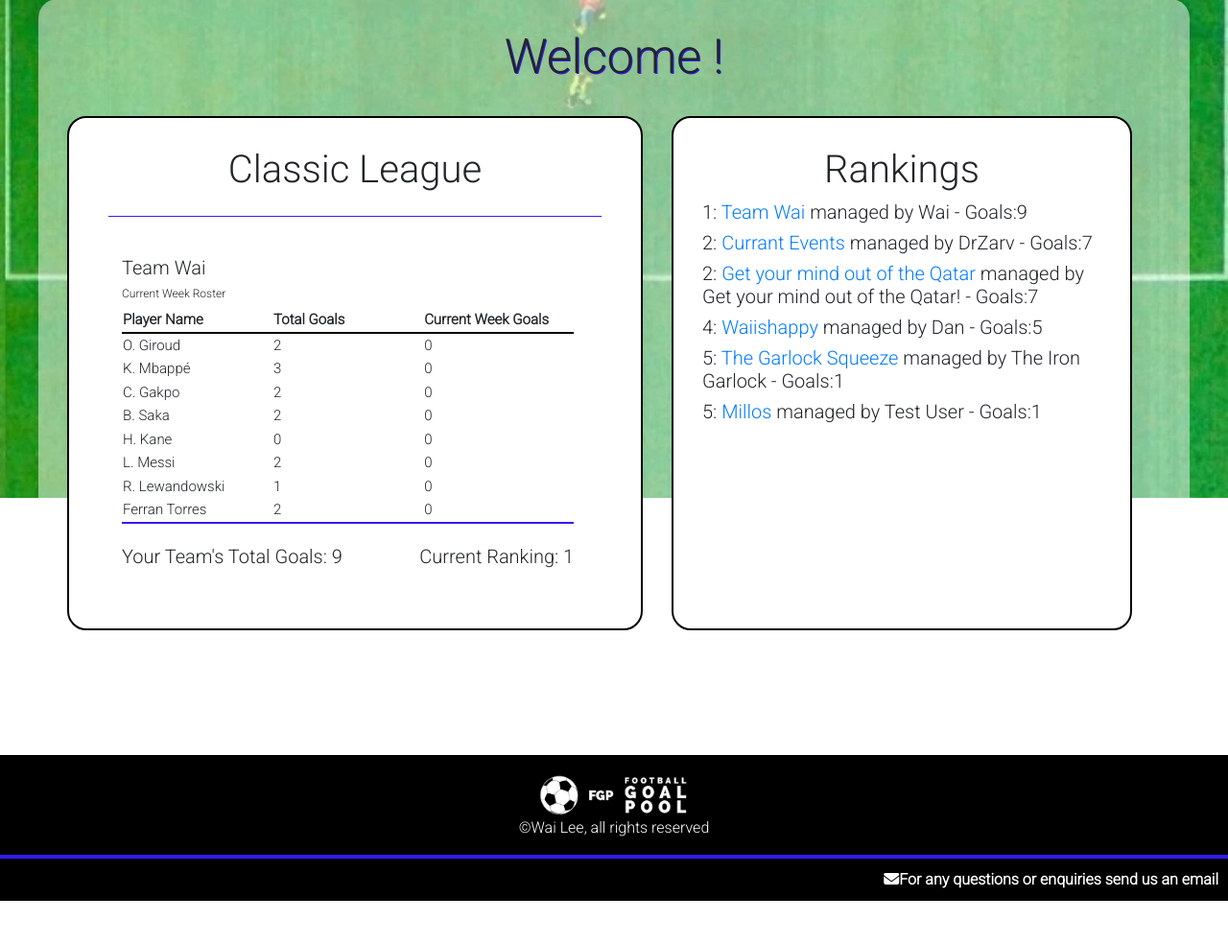
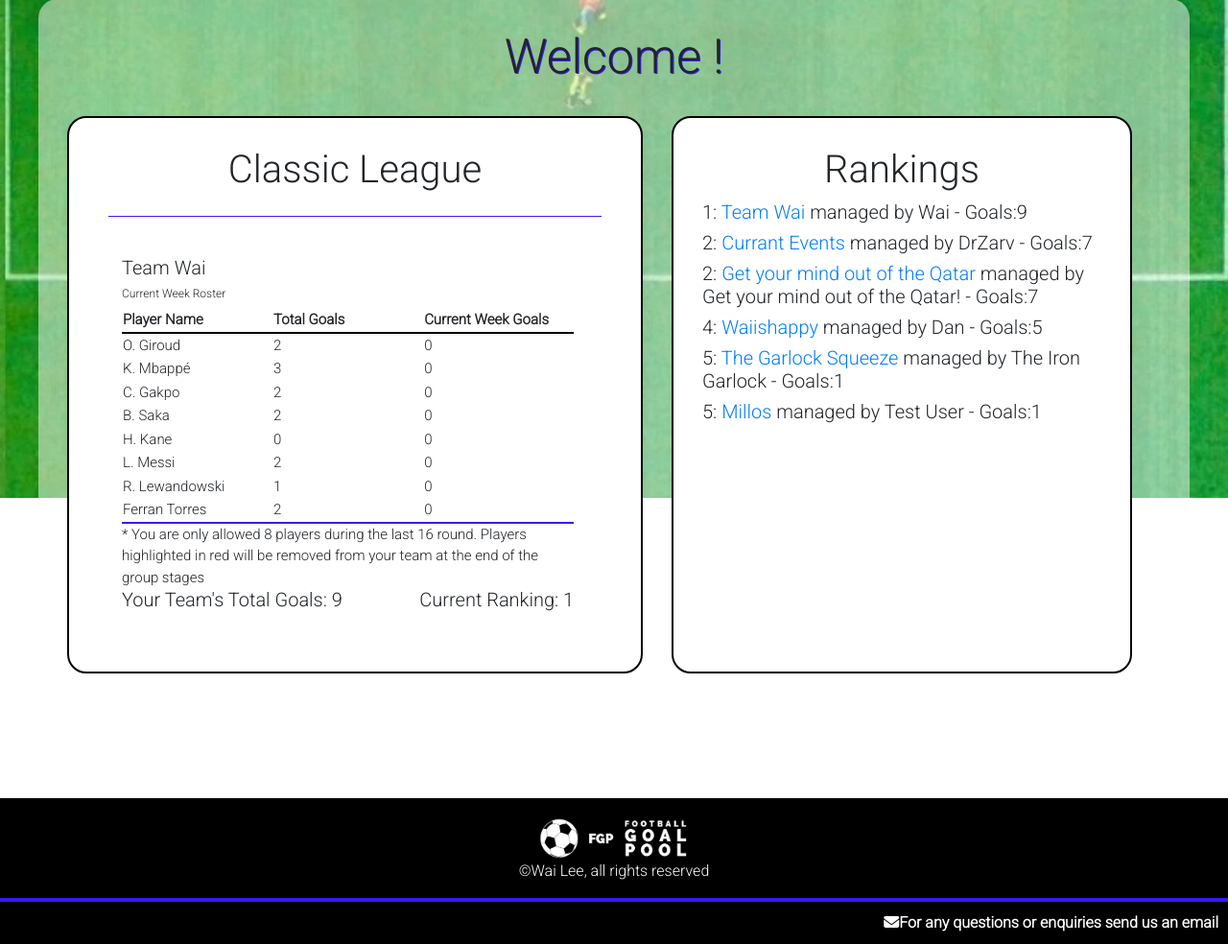
Before and after one commit to Halfwai/goalpoolproject, a Django app: a page that uses goalpoolapp/templates/goalpoolapp/globalleague.html in a window 1280 px wide. Shown: the part 281-1265 px from the top of the page at 96% size. Before the commit the page ends 1220 px from the top, so only its background shows below. Run offline with Django 4.2, Linux system fonts and the light colour scheme; data comes from the database, SQL or seed files in the repository; both versions use the stored data as it was after the commit; some libraries are stand-ins or nearby versions.

```diff
--- a/goalpoolapp/templates/goalpoolapp/globalleague.html
+++ b/goalpoolapp/templates/goalpoolapp/globalleague.html
@@ -40,13 +40,14 @@
                                         <th>Current Week Goals</th>
                                     </tr>
                                     {% for player in team.players.all %}
-                                    <tr>
+                                    <tr {% if forloop.counter > 8 %}style="background-color: red" {% endif %}</tr>
                                         <td>{{ player.nickname }}</td>
                                         <td>{{ player.goals }}</td>
                                         <td>{{ player.currentweekgoals }}</td>
                                     </tr>
                                     {% endfor %}
                                 </table>
+                                <span>* You are only allowed 8 players during the last 16 round. Players highlighted in red will be removed from your team at the end of the group stages</span>
                                 <br>
                                 <div class="split-flexbox">
                                     <h5>
```
Also changed, not shown: db.sqlite3.
